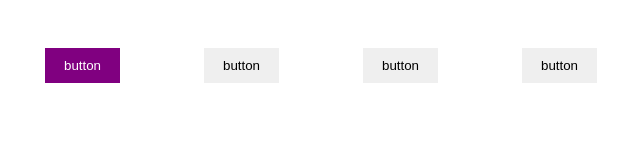
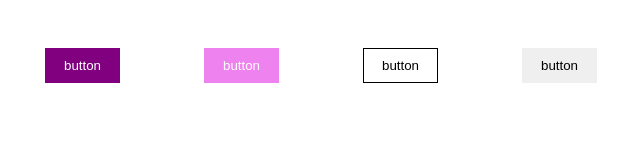
Before and after one commit to TanishqSingla/css-elements, a plain HTML site: page index.html in a window 1280 px wide. Shown: the whole page, without its empty margins (3-643 px from the left). Drawn offline with Linux system fonts and the light colour scheme.

Commit message:
3 rectangular buttons done

```diff
--- a/style.css
+++ b/style.css
@@ -1,16 +1,58 @@
+/*
+  Contents
+  1. Rectangular button pallet
+      i1 - A simple rectangular button
+      i2 - A simple rectangular button which changes background color when hovered
+      i3 - A hollow rectangular button gets a block background color when hovered
+*/
 body {
   padding: auto;
 }
+/*
+  Rectangular button
+    i1 - A simple rectangular button
+    i2 - A simple rectangular button which changes background color when hovered
+    i3 - A hollow rectangular button gets a block background color when hovered
+
+*/
 #rectangular {
   margin: auto;
 }
+
 #rectangular button {
   height: 35px;
   width: 75px;
   margin: 40px;
   border: none;
 }
+
+/* i1 */
 #rectangular button.i1 {
   color: white;
   background: purple;
+  cursor: pointer;
 }
+
+/* i2 */
+#rectangular button.i2 {
+  color: white;
+  background: violet;
+  transition: all 0.3s ease-in;
+  cursor: pointer;
+}
+#rectangular button.i2:hover {
+  background: purple;
+}
+
+/* i3 */
+#rectangular button.i3 {
+  background: none;
+  border: 1px solid black;
+  transition: all 0.3s ease-in;
+  cursor: pointer;
+}
+#rectangular button.i3:hover {
+  background: cyan;
+  color: white;
+  border: none;
+}
```
